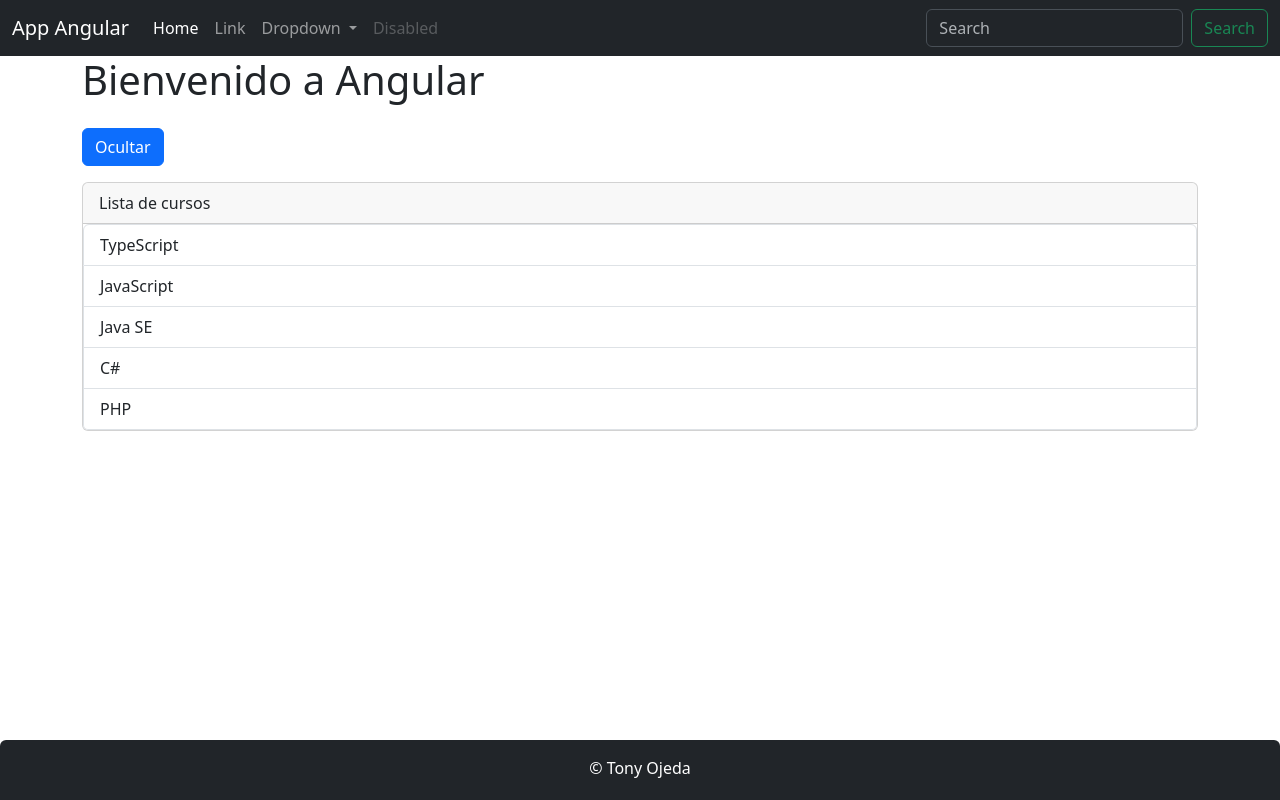
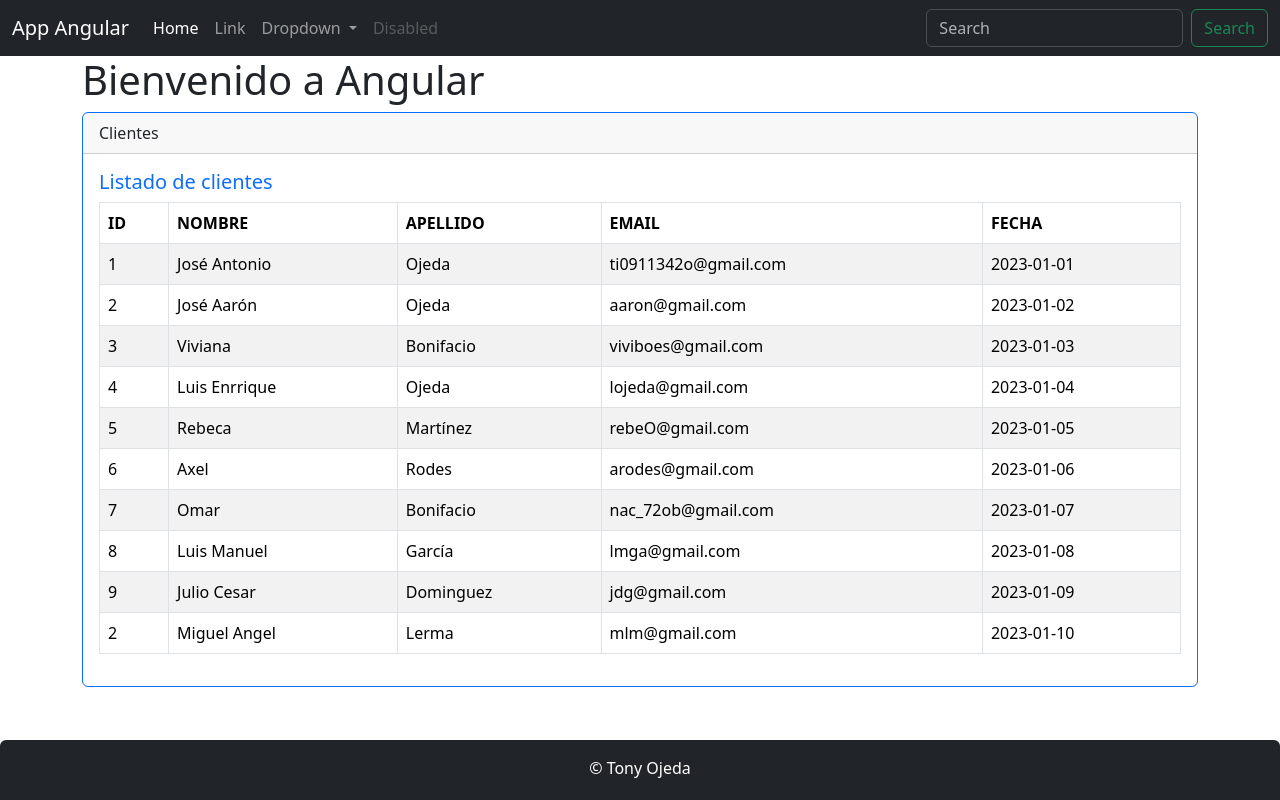
Before and after one commit to iter18/angular, an Angular app in the folder clientes-app/: page /clientes in a window 1280 px wide. Built offline with nearby package versions, Linux system fonts and the light colour scheme.

Commit message:
Śe agrega archivo json para simular petición API Rest

```diff
--- a/clientes-app/src/app/app.component.html
+++ b/clientes-app/src/app/app.component.html
@@ -4,6 +4,7 @@
     {{ title }}
   </h1>
 
-  <app-directiva></app-directiva>
+  <!--<app-directiva></app-directiva>-->
+  <app-clientes></app-clientes>
 </div>
 <app-footer></app-footer>
--- a/clientes-app/src/app/clientes/clientes.component.html
+++ b/clientes-app/src/app/clientes/clientes.component.html
@@ -1 +1,27 @@
-<p>clientes works!</p>
+<div class="card border-primary mb-3">
+  <div class="card-header">Clientes</div>
+  <div class="card-body text-primary">
+    <h5 class="card-title">Listado de clientes</h5>
+
+    <table class="table table-bordered table-striped">
+      <thead>
+        <tr>
+          <th>ID</th>
+          <th>NOMBRE</th>
+          <th>APELLIDO</th>
+          <th>EMAIL</th>
+          <th>FECHA</th>
+        </tr>
+      </thead>
+      <tbody>
+        <tr *ngFor="let cliente of clientes">
+          <td>{{ cliente.id }}</td>
+          <td>{{ cliente.nombre }}</td>
+          <td>{{ cliente.apellido }}</td>
+          <td>{{ cliente.email }}</td>
+          <td>{{ cliente.createAt }}</td>
+        </tr>
+      </tbody>
+    </table>
+  </div>
+</div>
--- a/clientes-app/src/app/clientes/clientes.component.ts
+++ b/clientes-app/src/app/clientes/clientes.component.ts
@@ -1,15 +1,19 @@
 import { Component,OnInit } from '@angular/core';
+import { Cliente } from './cliente';
+import { CLIENTES } from './clientes.json';
 
 @Component({
   selector: 'app-clientes',
   templateUrl: './clientes.component.html'
 })
 export class ClientesComponent implements OnInit{
+
+  clientes : Cliente[]=[];
     constructor(){
 
     }
 
     ngOnInit(){
-
+      this.clientes = CLIENTES;
     }
 }
--- /dev/null
+++ b/clientes-app/src/app/clientes/clientes.json.ts
@@ -0,0 +1,74 @@
+import { Cliente } from "./cliente";
+
+export const CLIENTES : Cliente[]= [
+    {
+      id : 1,
+      nombre : "José Antonio",
+      apellido : "Ojeda",
+      email : "ti0911342o@gmail.com",
+      createAt : "2023-01-01"
+    },
+    {
+      id : 2,
+      nombre : "José Aarón",
+      apellido : "Ojeda",
+      email : "aaron@gmail.com",
+      createAt : "2023-01-02"
+    },
+    {
+      id : 3,
+      nombre : "Viviana",
+      apellido : "Bonifacio",
+      email : "viviboes@gmail.com",
+      createAt : "2023-01-03"
+    },
+    {
+      id : 4,
+      nombre : "Luis Enrrique",
+      apellido : "Ojeda",
+      email : "lojeda@gmail.com",
+      createAt : "2023-01-04"
+    },
+    {
+      id : 5,
+      nombre : "Rebeca",
+      apellido : "Martínez",
+      email : "rebeO@gmail.com",
+      createAt : "2023-01-05"
+    },
+    {
+      id : 6,
+      nombre : "Axel",
+      apellido : "Rodes",
+      email : "arodes@gmail.com",
+      createAt : "2023-01-06"
+    },
+    {
+      id : 7,
+      nombre : "Omar",
+      apellido : "Bonifacio",
+      email : "nac_72ob@gmail.com",
+      createAt : "2023-01-07"
+    },
+    {
+      id : 8,
+      nombre : "Luis Manuel",
+      apellido : "García",
+      email : "lmga@gmail.com",
+      createAt : "2023-01-08"
+    },
+    {
+      id : 9,
+      nombre : "Julio Cesar",
+      apellido : "Dominguez",
+      email : "jdg@gmail.com",
+      createAt : "2023-01-09"
+    },
+    {
+      id : 2,
+      nombre : "Miguel Angel",
+      apellido : "Lerma",
+      email : "mlm@gmail.com",
+      createAt : "2023-01-10"
+    }
+  ]
```
